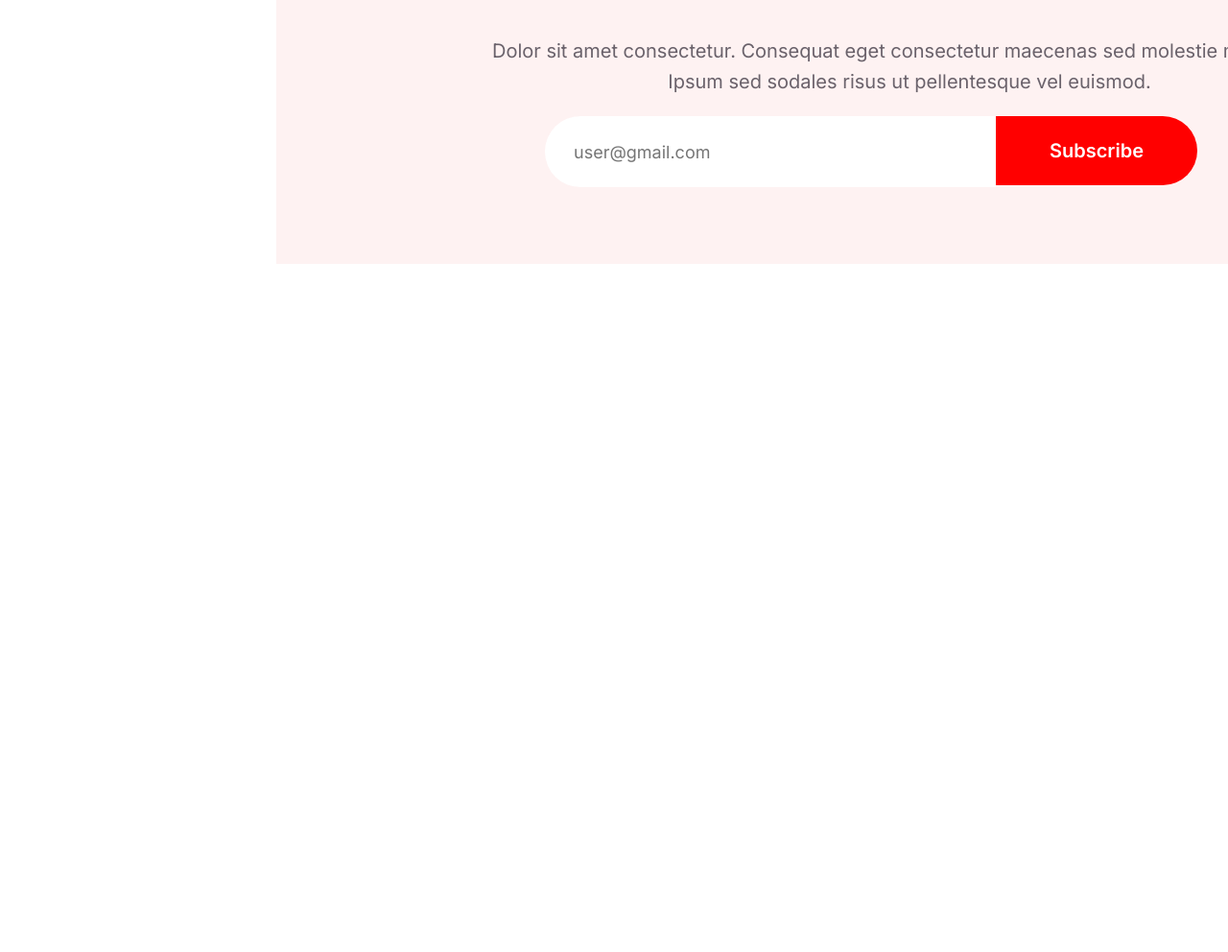
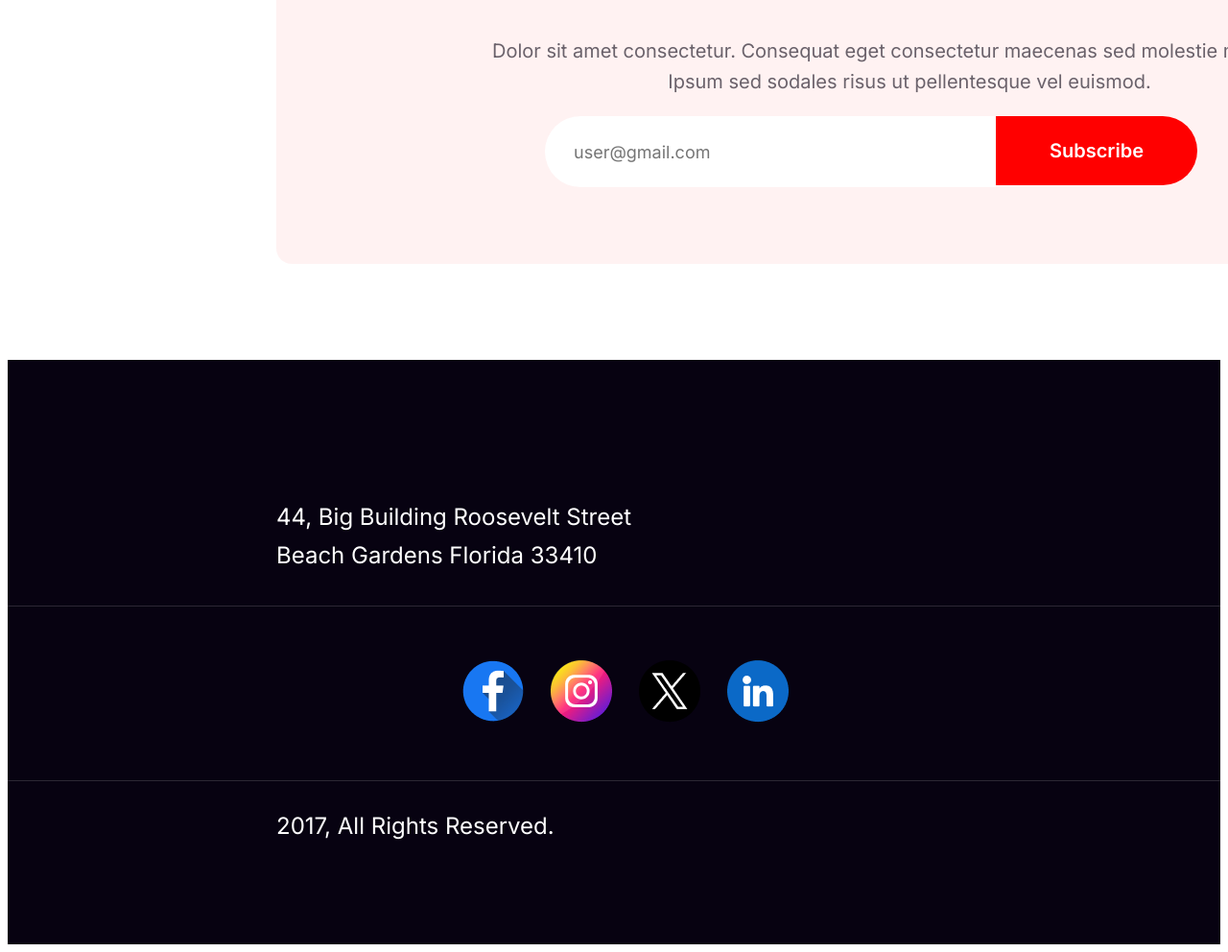
Before and after one commit to Marufhossain07/new-year-party, a plain HTML site: page index.html in a window 1280 px wide. Shown: the part 6687-7679 px from the top of the page at 96% size. Before the commit the page ends 6970 px from the top, so only its background shows below. Drawn offline with Linux system fonts and the light colour scheme.

Commit message:
complete

```diff
--- a/index.html
+++ b/index.html
@@ -112,6 +112,31 @@
 
     </main>
     <footer>
+        <div  class="foot1">
+            <div><h3>44, Big Building Roosevelt Street
+                Beach Gardens Florida 33410</h3></div>
+                <div>
+                    <ul>
+                    <li><img src="./images/Call.png" alt="">+00 123 584 124</li>
+                    <li><img src="./images/Website.png" alt="">www.website.com</li></ul>
+                </div>
+        </div>
+        <hr>
+
+        <div class="icons">
+            <a href=""><img src="./images/Facebook.png" alt=""></a>
+            <a href=""><img src="./images/Instagram.png" alt=""></a>
+            <a href=""><img src="./images/Twitter.png" alt=""></a>
+            <a href=""><img src="./images/Linkedin.png" alt=""></a>
+        </div>
+        <hr>
+
+        <div class="last-foot">
+            <div>
+                <h3>2017, All Rights Reserved.</h3>
+            </div>
+            <div><h3>Unsubscribe</h3></div>
+        </div>
 
     </footer>
 
--- a/style/style.css
+++ b/style/style.css
@@ -323,6 +323,9 @@
 .pics {
     margin: 5px;
 }
+.pics:hover{
+    cursor: pointer;
+}
 
 .window5 {
     margin-top: 120px;
@@ -330,6 +333,8 @@
     margin-left: 280px;
     text-align: center;
     background-color: #FEF2F2;
+    border-radius: 16px;
+    background: rgba(255, 0, 0, 0.05);
 
 }
 
@@ -390,3 +395,68 @@ form {
     display: flex;
     padding-left: 280px;
 }
+
+/* footer style */
+footer {
+    background: #070211;
+    height: 609px;
+    margin-top: 100px;
+}
+
+.foot1 h3 {
+    color: #FFF;
+    font-family: Inter;
+    font-size: 24px;
+    font-weight: 500;
+    line-height: 40px;
+    width: 375px;
+    /* padding-top: 120px;
+    padding-left: 280px; */
+}
+
+footer ul li {
+    color: #FFF;
+    font-family: Inter;
+    font-size: 24px;
+    font-weight: 500;
+    line-height: 40px;
+}
+
+.foot1 {
+    display: flex;
+    justify-content: space-between;
+    width: 1320px;
+    padding-left: 280px;
+    padding-top: 120px;
+}
+
+hr {
+    background: rgba(255, 255, 255, 0.15);
+    width: 1320px;
+    height: 1px;
+    border: 0;
+}
+
+.icons {
+    padding-top: 48px;
+    padding-bottom: 48px;
+    text-align: center;
+}
+
+footer a {
+    padding-left: 24px;
+}
+
+.last-foot h3 {
+    color: #FFF;
+    font-family: Inter;
+    font-size: 24px;
+    font-weight: 500;
+}
+
+.last-foot{
+    width: 1320px;
+    padding-left: 280px;
+    display: flex;
+    justify-content: space-between;
+}
```
